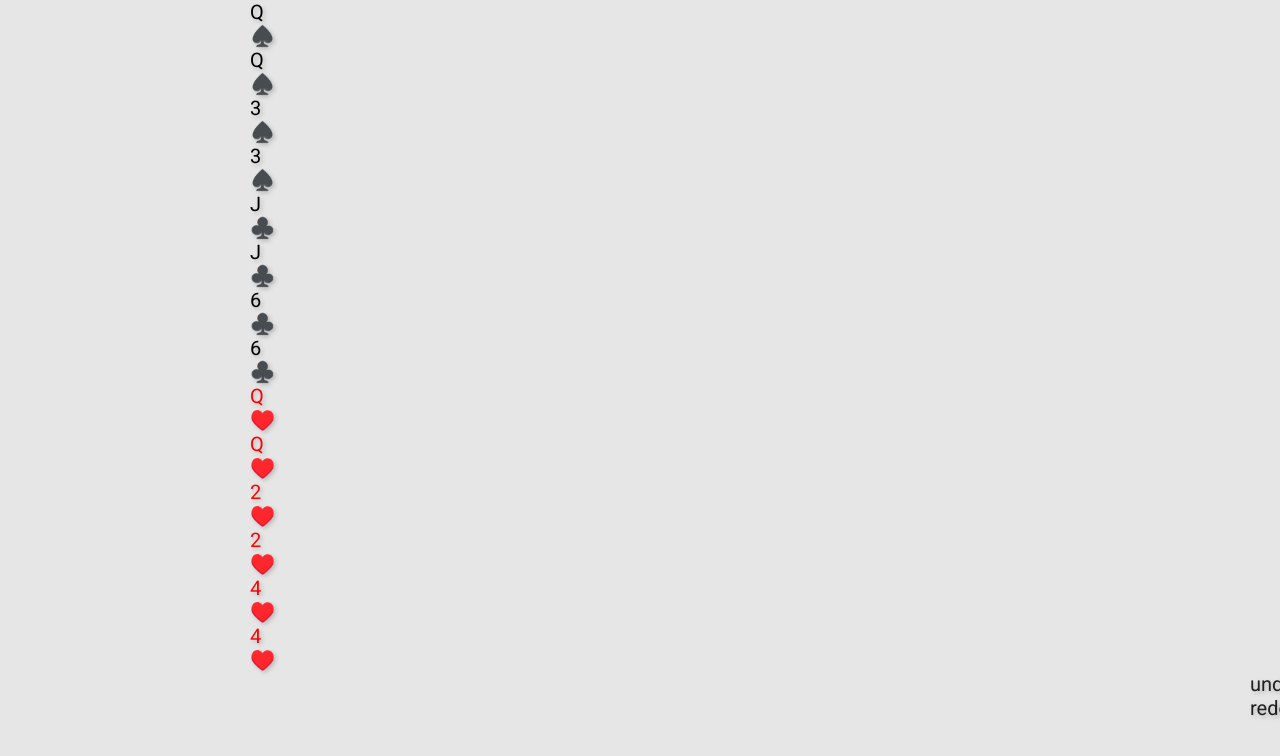
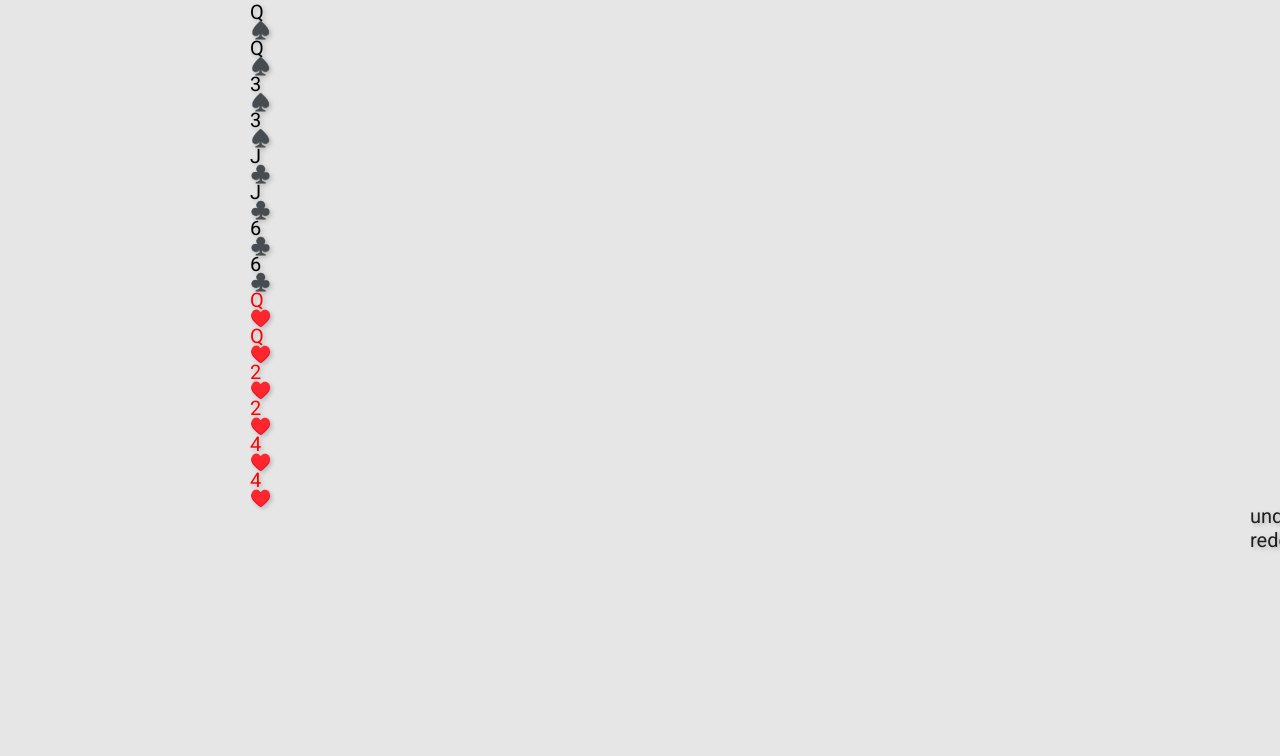
Before and after one commit to EthanRutherford/solitaire, a React app: page / in a window 1280 px wide. Shown: the top 756 px of the page. Built offline with nearby package versions, Linux system fonts and the light colour scheme.

Commit message:
Adjust some positions

```diff
--- a/src/ui/klondike/board.jsx
+++ b/src/ui/klondike/board.jsx
@@ -95,6 +95,8 @@ function useGame() {
 		});
 	}, []);
 
+	// TODO: trying to undo while an undo/redo sequence is already in progress causes
+	// a crash. Need to make sure that only one undo sequence happens at a time
 	const undo = useCallback(() => {
 		const deltas = undoStack.undo();
 		performInterval(function*() {
--- a/src/ui/shared/card-renderer.jsx
+++ b/src/ui/shared/card-renderer.jsx
@@ -47,7 +47,7 @@ export function renderStack(pos, cards, handlers) {
 			pos={{x: pos.x, y: posY, z: i}}
 			{...handlers}
 			key={c.id}
-			_={posY += c.faceUp ? 38 : 10}
+			_={posY += c.faceUp ? 36 : 10}
 		/>
 	));
 }
--- a/src/ui/shared/card.css
+++ b/src/ui/shared/card.css
@@ -73,14 +73,19 @@
 }
 
 .top-corner {
-	top: 5px;
+	top: 2px;
 	left: 5px;
 }
 
 .bottom-corner {
-	bottom: 5px;
+	bottom: 2px;
 	right: 5px;
 	transform: rotate(180deg);
+}
+
+.suit {
+	line-height: 12px;
+	font-size: 17px;
 }
 
 @keyframes flipUp {
--- a/src/ui/shared/card.jsx
+++ b/src/ui/shared/card.jsx
@@ -115,12 +115,16 @@ export function Card({card, pos, onTap, onDoubleTap, getDragCards}) {
 			ref={(elem) => card.meta.elem = elem}
 		>
 			<div className={styles.topCorner}>
-				{card.label}<br />
-				{suitChars[card.suit]}
+				{card.label}
+				<div className={styles.suit}>
+					{suitChars[card.suit]}
+				</div>
 			</div>
 			<div className={styles.bottomCorner}>
-				{card.label}<br />
-				{suitChars[card.suit]}
+				{card.label}
+				<div className={styles.suit}>
+					{suitChars[card.suit]}
+				</div>
 			</div>
 		</div>
 	);
```
